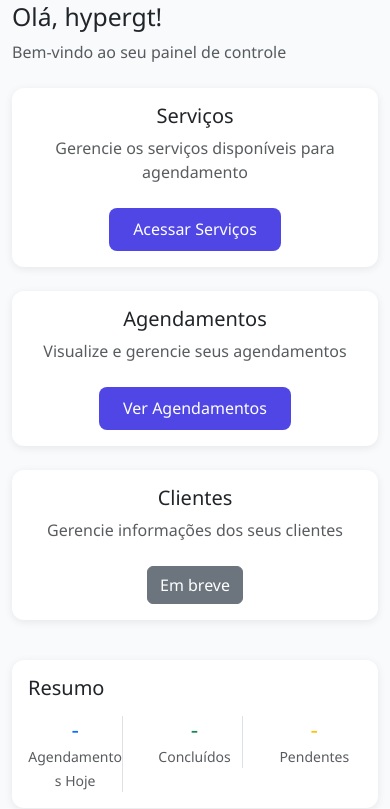
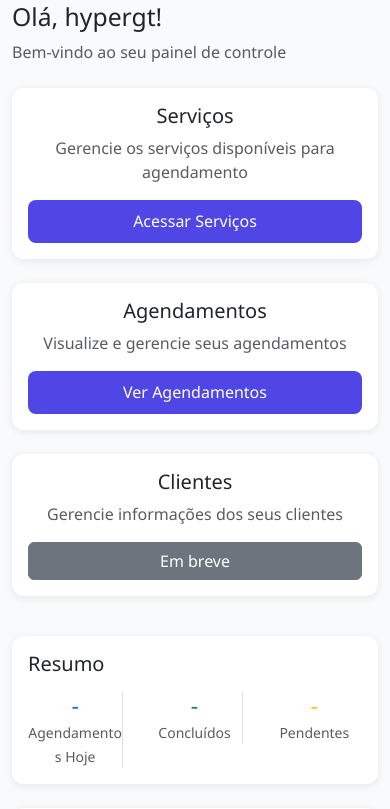
Before and after one commit to gabrielteixeira021/booking_platform, a Django app: page /accounts/dashboard/ in a window 390 px wide. Shown: the part 174-983 px from the top of the page. Run offline with Django 5.2, Linux system fonts and the light colour scheme; a user stored in the database is signed in.

Commit message:
Refactor dashboard card layout for improved responsiveness and alignment

```diff
--- a/backend/booking/templates/dashboard.html
+++ b/backend/booking/templates/dashboard.html
@@ -9,30 +9,30 @@
 <div class="row g-4">
   <div class="col-md-4">
     <div class="card h-100">
-      <div class="card-body text-center">
+      <div class="card-body text-center d-flex flex-column">
         <h5 class="card-title">Serviços</h5>
         <p class="card-text text-muted">Gerencie os serviços disponíveis para agendamento</p>
-        <a href="{% url 'service_list' %}" class="btn btn-primary mt-2">Acessar Serviços</a>
+        <a href="{% url 'service_list' %}" class="btn btn-primary mt-auto">Acessar Serviços</a>
       </div>
     </div>
   </div>
 
   <div class="col-md-4">
     <div class="card h-100">
-      <div class="card-body text-center">
+      <div class="card-body text-center d-flex flex-column">
         <h5 class="card-title">Agendamentos</h5>
         <p class="card-text text-muted">Visualize e gerencie seus agendamentos</p>
-        <a href="#" class="btn btn-primary mt-2">Ver Agendamentos</a>
+        <a href="#" class="btn btn-primary mt-auto">Ver Agendamentos</a>
       </div>
     </div>
   </div>
 
   <div class="col-md-4">
     <div class="card h-100">
-      <div class="card-body text-center">
+      <div class="card-body text-center d-flex flex-column">
         <h5 class="card-title">Clientes</h5>
         <p class="card-text text-muted">Gerencie informações dos seus clientes</p>
-        <a href="#" class="btn btn-secondary mt-2">Em breve</a>
+        <a href="#" class="btn btn-secondary mt-auto">Em breve</a>
       </div>
     </div>
   </div>
```
